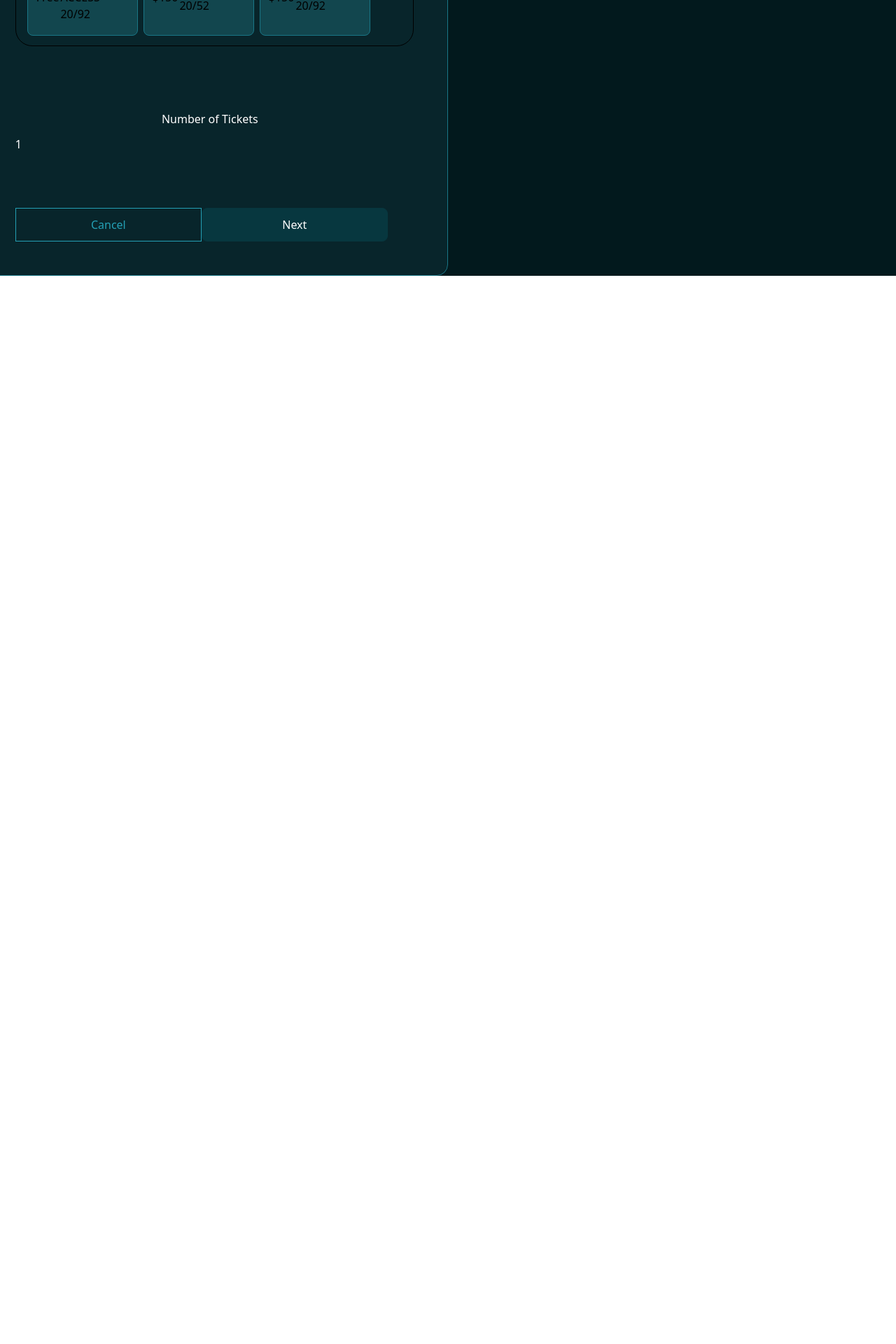
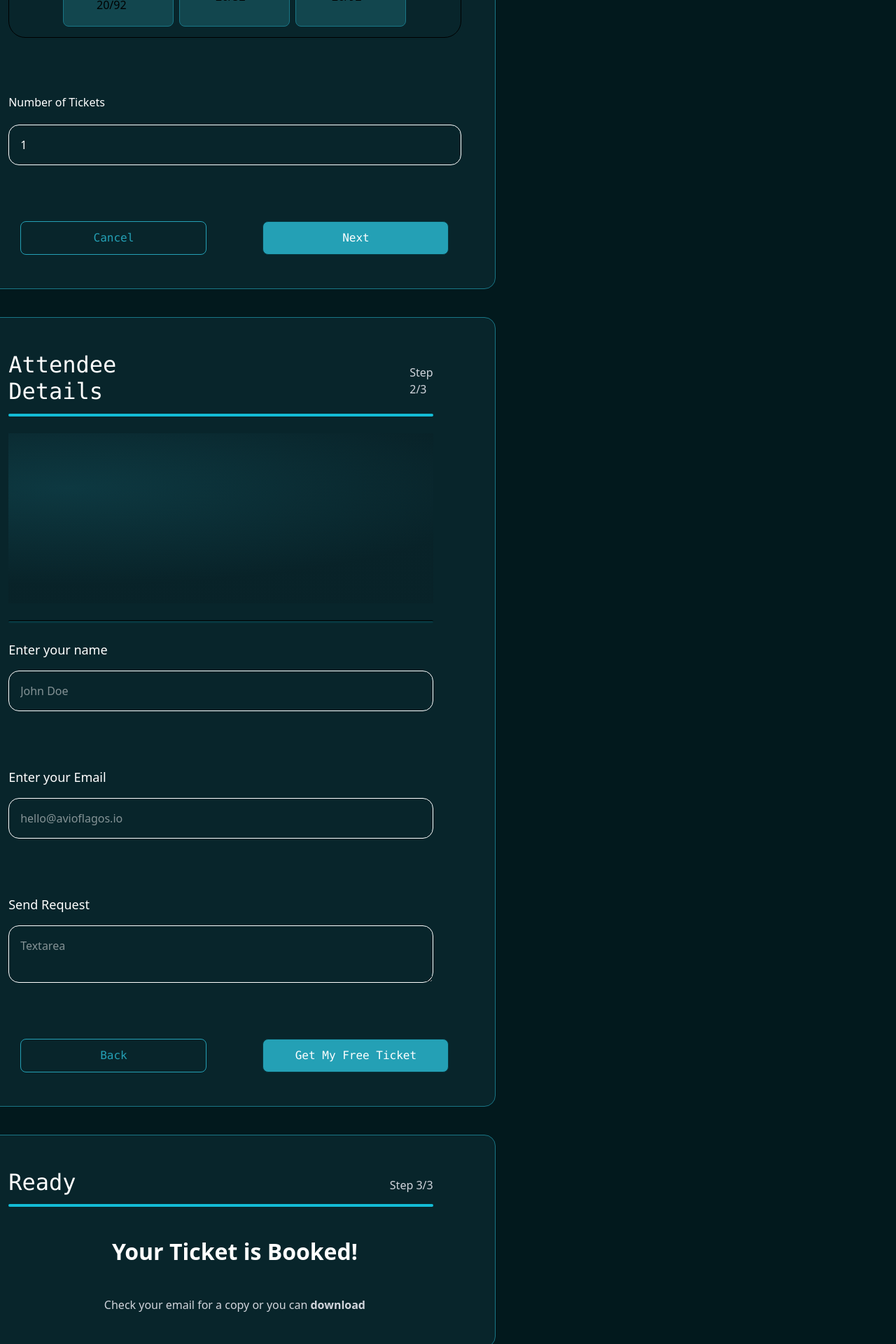
Before and after one commit to Tiolulope/hngx-stage2-conference-ticket-generator, a React (Vite) app: page / in a window 1280 px wide. Shown: the part 800-2720 px from the top of the page at 70% size. Before the commit the page ends 1194 px from the top, so only its background shows below. Built offline with nearby package versions, Linux system fonts and the light colour scheme; a web font is replaced by a local one.

Commit message:
Restructing for responsiveness

```diff
--- a/index.html
+++ b/index.html
@@ -2,7 +2,7 @@
 <html lang="en">
   <head>
     <meta charset="UTF-8" />
-    <link rel="icon" type="image/svg+xml" href="/vite.svg" />
+    <link rel="icon" type="image/svg+xml" href="/logo-icon.svg" />
     <meta name="viewport" content="width=device-width, initial-scale=1.0" />
     <style>
       @import url("https://fonts.googleapis.com/css2?family=Road+Rage&family=Roboto:ital,wght@0,100..900;1,100..900&display=swap");
--- a/src/App.jsx
+++ b/src/App.jsx
@@ -1,5 +1,7 @@
 // import React from "react";
+import AttendeeDetails from "./components/AttendeeDetails";
 import NavBar from "./components/NavBar";
+import ReadyTicket from "./components/ReadyTicket";
 import TicketSelection from "./components/TicketSelection";
 
 const App = () => {
@@ -12,9 +14,11 @@ const App = () => {
           "linear-gradient(0deg, #02191D, #02191D), radial-gradient(52.52% 32.71% at 50% 97.66%, rgba(36, 160, 181, 0.2) 0%, rgba(36, 160, 181, 0) 100%)",
       }}
     >
-      <div>
+      <div className="items-center justify-center">
         <NavBar />
         <TicketSelection />
+        <AttendeeDetails />
+        <ReadyTicket />
       </div>
     </div>
   );
--- /dev/null
+++ b/src/components/AttendeeDetails.jsx
@@ -0,0 +1,98 @@
+const AttendeeDetails = () => {
+  return (
+    <div
+      id="Attende-Details"
+      className="items-center mt-10 w-[100%] bg-[#08252B] ms:bg-[#041E23]
+     p-[24px] border-[#197686] border-[1px] ms:w-[60%] md:w-[55%] md:p-[48px] rounded-2xl space-x-10 space-y-6"
+    >
+      <section className="flex-col justify-center items-center space-y-3">
+        <div className="text-white md:flex md:justify-between md:items-center">
+          <h1 className="text-[24px] md:text-[32px] sm:text-3xl  text-white font-mono">
+            Attendee Details
+          </h1>
+          <span>
+            <p className="text-gray-300 mt-2 flex-row ml-96">Step 2/3</p>
+          </span>
+        </div>
+        <div className="bg-[#13bcd6] h-[4px] rounded-sm w-[100%]"></div>
+      </section>
+      <div
+        className="banner min-h-[243px]  p-[10px] md:p-[24px] text-white text-center text-[14px] flex-col justify-center items-center space-y-4"
+        style={{
+          background:
+            "linear-gradient(0deg, rgba(10, 12, 17, 0.1), rgba(10, 12, 17, 0.1)), radial-gradient(103.64% 57.39% at 14.02% 32.06%, rgba(36, 160, 181, 0.2) 0%, rgba(36, 160, 181, 0) 100%)",
+        }}
+      ></div>
+      <hr className="bg-[#07373F] h-[4px] rounded-sm" />
+
+      {/* //Attendee Info //Name */}
+
+      <div className="text-white font-roboto">
+        <label htmlFor="">
+          <p className="text-lg text-white mb-4">Enter your name</p>
+        </label>
+        <form>
+          <input
+            type="text"
+            placeholder="John Doe"
+            className="w-full border rounded-[15px] flex p-4 mb-20 justify-center text-[#ffffff] items-center space-x-96"
+          />
+        </form>
+      </div>
+
+      {/* Email */}
+      <div className="text-white font-roboto">
+        <label htmlFor="">
+          <p className="text-lg text-white mb-4">Enter your Email</p>
+        </label>
+        <form>
+          <input
+            type="text"
+            placeholder="hello@avioflagos.io"
+            className="w-full border rounded-[15px] flex p-4 mb-20 justify-center text-[#ffffff] items-center space-x-96"
+          />
+        </form>
+      </div>
+
+      {/* message */}
+      <div className="text-white font-roboto">
+        <label htmlFor="">
+          <p className="text-lg text-white mb-4">Send Request</p>
+        </label>
+
+        <textarea
+          name="textarea"
+          id="request"
+          className="w-full border rounded-[15px] flex p-4 mb-20 justify-center text-[#ffffff]
+           items-center space-x-96"
+          placeholder="Textarea"
+        ></textarea>
+
+        {/* <form>
+          <input
+            type="text"
+            placeholder="j"
+            className="w-full border rounded-[15px] flex p-4 mb-20 justify-center text-[#ffffff] items-center space-x-96"
+          />
+        </form> */}
+      </div>
+      <div className="flex flex-row space-x-20 justify-center items-center">
+        <button
+          className="w-full sm:w-[266px] h-12 border rounded-lg pt-3 pr-4 pb-3 pl-4 flex items-center
+        justify-center gap2 border-[#24A0B5] bg-transparent text-[#24a0b5] hover:bg-[#24A0B5]
+        hover:text-white transiton-all cursor-pointer
+        "
+        >
+          <span className="text-base font-medium font-mono">Back</span>
+        </button>
+        <button className="w-full sm:w-[266px] h-12 rounded-lg pt-3 pr-4 pb-3 pl-4 flex items-center justify-center gap-2 border border-[#07373F] bg-[#24A0B5] text-white hover:bg-[#0a4a54] hover:border-[#0a4a54] transition-all">
+          <span className="text-base font-medium font-mono text-[#ffffff] cursor-pointer">
+            Get My Free Ticket
+          </span>
+        </button>
+      </div>
+    </div>
+  );
+};
+
+export default AttendeeDetails;
--- /dev/null
+++ b/src/components/ReadyTicket.jsx
@@ -0,0 +1,42 @@
+// import React from "react";
+
+const ReadyTicket = () => {
+  return (
+    <div
+      className="items-center mt-10 w-[100%] bg-[#08252B] ms:bg-[#041E23]
+     p-[24px] border-[#197686] border-[1px] ms:w-[60%] md:w-[55%] md:p-[48px]
+    rounded-2xl space-x-10 space-y-6"
+    >
+      <section className="flex-col justify-center items-center space-y-3">
+        <div className="text-white md:flex md:justify-between md:items-center">
+          <h1 className="text-[24px] md:text-[32px] sm:text-3xl  text-white font-mono">
+            Ready
+          </h1>
+          <span>
+            <p className="text-gray-300 mt-2 flex-row ml-96">Step 3/3</p>
+          </span>
+        </div>
+        <div className="bg-[#13bcd6] h-[4px] rounded-sm w-[100%]"></div>
+      </section>
+
+      <div className="mt-10">
+        <div className="font-bold justify-center items-center">
+          <h1 className="text-[32px] text-[#ffffff] text-center font-Alatsi">
+            Your Ticket is Booked!
+          </h1>
+        </div>
+
+        <div className="mt-10">
+          <p className="text-gray-300 text-center">
+            Check your email for a copy or you can{" "}
+            <span>
+              <b>download</b>
+            </span>
+          </p>
+        </div>
+      </div>
+    </div>
+  );
+};
+
+export default ReadyTicket;
--- /dev/null
+++ b/src/components/TicketForm.jsx
@@ -0,0 +1,23 @@
+const TicketForm = ({ numTickets, handleNumTicketsChange }) => {
+  return (
+    <div>
+      <div>
+        <div className="mb-5">
+          <label className="">
+            <h1 className="text-white font-roboto">Number of Tickets</h1>
+          </label>
+        </div>
+
+        <input
+          type="number"
+          value={numTickets}
+          onChange={handleNumTicketsChange}
+          min="1"
+          className="w-full border rounded-[15px] flex p-4 mb-20 justify-center text-[#ffffff] items-center space-x-96"
+        />
+      </div>
+    </div>
+  );
+};
+
+export default TicketForm;
--- a/src/components/TicketSelection.jsx
+++ b/src/components/TicketSelection.jsx
@@ -1,5 +1,8 @@
 import { useState } from "react";
+
+// import other components
 import TicketType from "./TicketType";
+import TicketForm from "./TicketForm";
 
 const TicketSelection = () => {
   const [ticketType, setTicketType] = useState("");
@@ -15,21 +18,19 @@ const TicketSelection = () => {
 
   return (
     <div
-      className="justify-center items-center mt-10 w-[100%] bg-[#08252B] ms:bg-[#041E23]
-     p-[24px] border-[#197686] border-[1px] ms:w-[60%] md:w-[50%] md:p-[48px] rounded-2xl space-x-10 space-y-5"
+      className="items-center mt-10 w-[100%] bg-[#08252B] ms:bg-[#041E23]
+     p-[24px] border-[#197686] border-[1px] ms:w-[60%] md:w-[55%] md:p-[48px] rounded-2xl space-x-10 space-y-6"
     >
-      <section className="flex flex-col justify-center items-center space-y-3">
+      <section className="flex-col justify-center items-center space-y-3">
         <div className="text-white md:flex md:justify-between md:items-center">
-          <h1 className="text-[24px] md:text-[32px] sm:text-3xl  text-white">
-            Ticket Selection{" "}
-            <span>
-              <p className="text-gray-300 mt-2 flex flex-wrap-reverse flex-row ml-96">
-                Step 1/3
-              </p>
-            </span>
+          <h1 className="text-[24px] md:text-[32px] sm:text-3xl  text-white font-mono">
+            Ticket Selection
           </h1>
+          <span>
+            <p className="text-gray-300 mt-2 flex-row ml-96">Step 1/3</p>
+          </span>
         </div>
-        <div className="bg-[#0ab4ce] h-[4px] rounded-sm w-[100%]"></div>
+        <div className="bg-[#0e464f] h-[4px] rounded-sm w-[100%]"></div>
       </section>
 
       <div
@@ -50,13 +51,14 @@ const TicketSelection = () => {
           📍 [Event Location] || March 15, 2025 | 7:00 PM{" "}
         </p>
       </div>
+
       <hr className="bg-[#07373F] h-[4px] rounded-sm" />
 
       <div className="text-white font-roboto">
         <p className="text-lg text-white mb-4">Select Ticket Type:</p>
       </div>
 
-      <div className="w-full sm:w-[556p] h-[142px] border rounded-[24px] flex flex-col gap-4 p-4 mb-20">
+      <div className="w-full sm:w-[556p] h-[142px] border rounded-[24px] flex flex-col gap-4 p-4 mb-20 justify-center items-center">
         <TicketType />
 
         {/* <div className="flex flex-row gap-4">
@@ -85,6 +87,13 @@ const TicketSelection = () => {
         </div> */}
       </div>
 
+      <div className="items-center justify-center w-full">
+        <TicketForm
+          numTickets={numTickets}
+          handleNumTicketsChange={handleNumTicketsChange}
+        />
+      </div>
+
       {/* <label className="w-[158px] h-[110px] border rounded-lg flex flex-col gap-3 p-3 bg-[#12464E] border-[#197686] ">
             Free - REGULAR ACCESS 20/92
           </label>
@@ -109,33 +118,20 @@ const TicketSelection = () => {
             $150 - VIP ACCESS 20/92
           </label>
         */}
-      <div>
-        <div className="text-white h-12 p-5 flex flex-col items-center  gap-2 justify-center sm:w-[556px]">
-          <label className="text-white font-roboto-regular font-normal text-base leading-6 tracking-normal justify-start">
-            Number of Tickets
-          </label>
-        </div>
 
-        <input
-          type="number"
-          value={numTickets}
-          onChange={handleNumTicketsChange}
-          min="1"
-          className="w-full h-full bg-transparent text-white placeholder-gray-400 focus:outline-none mb-15"
-          defaultValue="1"
-        />
-      </div>
-      <div className="flex flex-row ">
+      <div className="flex flex-row space-x-20 justify-center items-center">
         <button
-          className="w-full sm:w-[266px] h-12 border rounder-lg pt-3 pr-4 pb-3 pl-4 flex items-center
+          className="w-full sm:w-[266px] h-12 border rounded-lg pt-3 pr-4 pb-3 pl-4 flex items-center
         justify-center gap2 border-[#24A0B5] bg-transparent text-[#24a0b5] hover:bg-[#24A0B5]
-        hover:text-white transiton-all
+        hover:text-white transiton-all cursor-pointer
         "
         >
-          <span className="text-base font-medium">Cancel</span>
+          <span className="text-base font-medium font-mono">Cancel</span>
         </button>
-        <button className="w-full sm:w-[266px] h-12 rounded-lg pt-3 pr-4 pb-3 pl-4 flex items-center justify-center gap-2 border border-[#07373F] bg-[#07373F] text-white hover:bg-[#0a4a54] hover:border-[#0a4a54] transition-all">
-          <span className="text-base font-medium"> Next</span>
+        <button className="cursor-pointer w-full sm:w-[266px] h-12 rounded-lg pt-3 pr-4 pb-3 pl-4 flex items-center justify-center gap-2 border border-[#07373F] bg-[#24A0B5] text-white hover:bg-[#0a4a54] hover:border-[#0a4a54] transition-all">
+          <span className="text-base font-medium font-mono text-[#ffffff]">
+            Next
+          </span>
         </button>
       </div>
     </div>
```
Also changed, not shown: src/components/NavBar.jsx (+7 -7 lines), public/logo-icon.svg (added).
